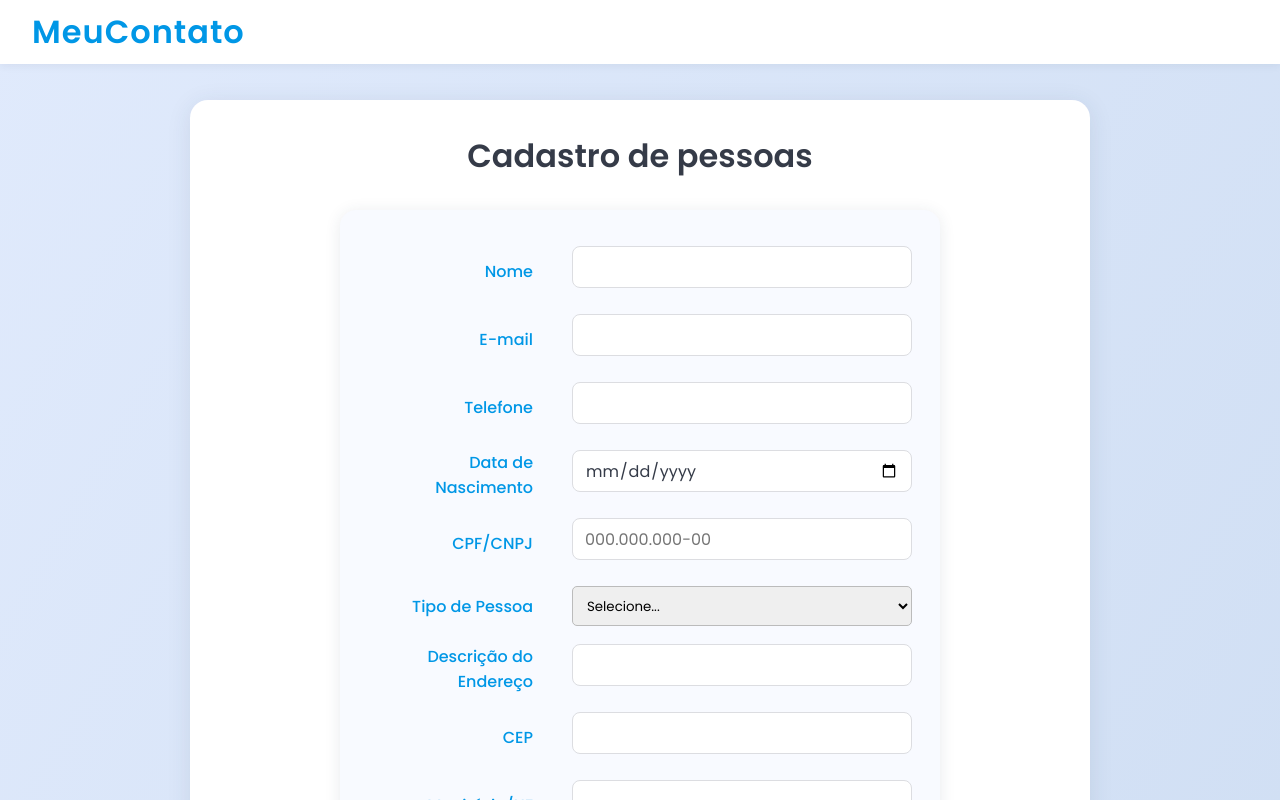
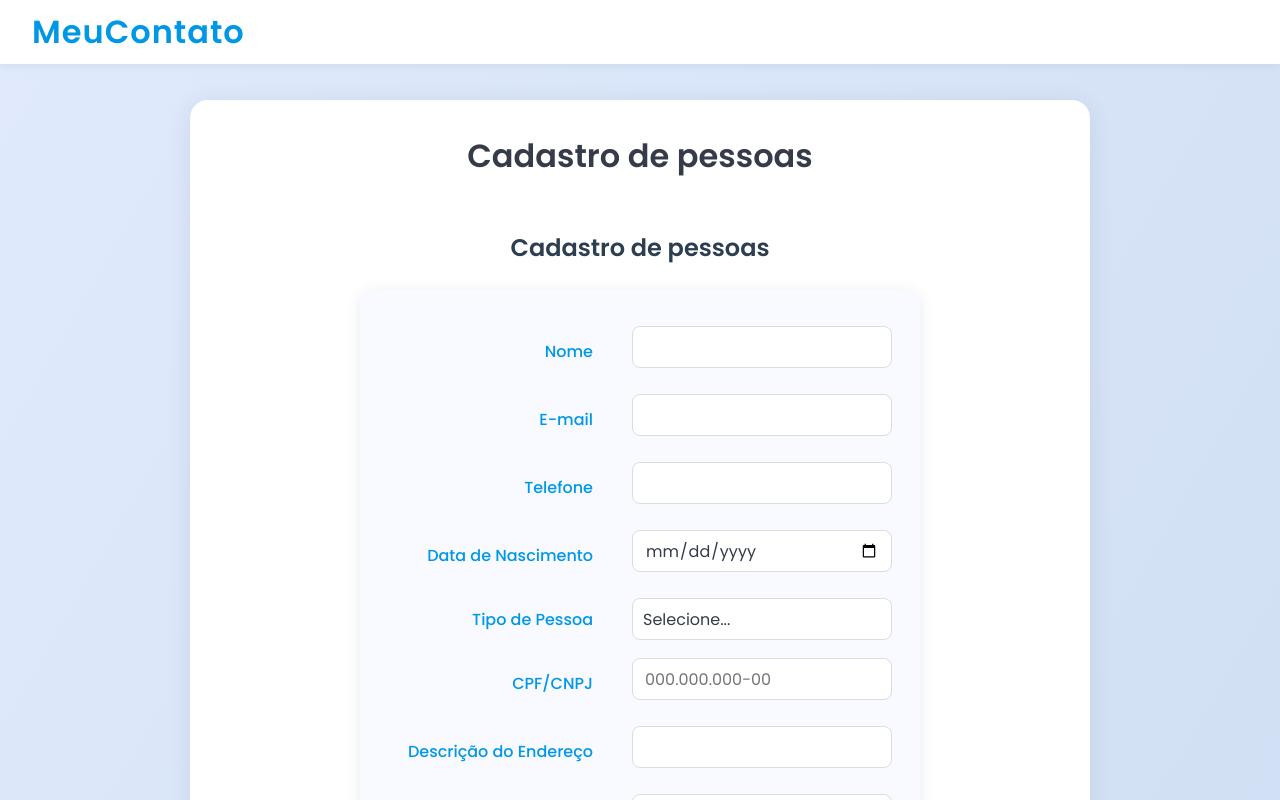
Before and after one commit to guilhermemorigi/MeuContato, a React (Create React App) app in the folder frontend/: page / in a window 1280 px wide. Both pictures are taken after a click on the button "Novo Usuário". Shown: the top 800 px of the page. Built offline with nearby package versions, Linux system fonts and the light colour scheme; no server answers.

Commit message:
ajusta form, fé que agora vai

```diff
--- a/frontend/src/components/Form.js
+++ b/frontend/src/components/Form.js
@@ -4,17 +4,37 @@ import axios from "axios";
 import styled from "styled-components";
 import { toast } from "react-toastify";
 
+// --- Styled Components ---
+
+const Title = styled.h2`
+    text-align: center;
+    margin-bottom: 25px;
+    color: #2c3e50;
+    font-size: 1.5rem;
+    font-weight: 700;
+`;
+
+const FormWrapper = styled.div`
+    /* Container para centralizar o formulário e o título */
+    width: 100%;
+    max-width: 600px;
+    margin: 0 auto;
+    padding: 20px;
+`;
+
 const FormContainer = styled.form`
     display: grid;
-  grid-template-columns: 180px 1fr;
+    /* Rótulo (1ª coluna, largura fixa) | Input (2ª coluna, restante do espaço) */
+    /* Ajustei a largura para 220px para acomodar "Data de Nascimento" e "Descrição do Endereço" */
+    grid-template-columns: 220px 1fr;
     gap: 18px 24px;
     background: #f8faff;
     padding: 36px 28px 28px 28px;
     box-shadow: 0 2px 16px rgba(44, 62, 80, 0.1);
     border-radius: 16px;
     width: 100%;
-  max-width: 600px;
-  margin: 0 auto 18px auto;
+    /* Removido max-width e margin, pois estão no FormWrapper */
+    margin-bottom: 18px;
 `;
 
 const Input = styled.input`
@@ -35,30 +55,50 @@ const Input = styled.input`
     }
 `;
 
+const Select = styled.select`
+    width: 100%;
+    padding: 0 10px;
+    border: 1.5px solid #dcdde1;
+    border-radius: 8px;
+    height: 42px;
+    box-sizing: border-box;
+    background: #fff;
+    font-size: 1rem;
+    color: #353b48;
+    appearance: none; /* Remove seta padrão em alguns browsers */
+    cursor: pointer;
+    transition: border 0.2s;
+`;
+
 const Label = styled.label`
     font-size: 1rem;
     font-weight: 500;
     color: #0097e6;
     text-align: right;
     padding-right: 15px;
-  align-self: center;
+    align-self: center; /* Alinha o texto verticalmente ao centro do input */
 `;
 
 const ButtonArea = styled.div`
-  display: grid;
-  grid-template-columns: repeat(auto-fit, minmax(200px, 1fr));
+    /* Garante que esta div ocupe as duas colunas */
+    grid-column: 1 / -1;
+    display: flex; /* Mudado para flex para melhor controle de espaçamento e alinhamento */
+    justify-content: space-around;
     gap: 18px;
-  grid-column: 1 / -1;
     margin-top: 18px;
 `;
 
 const Button = styled.button`
-  width: 100%;
+    flex: 1; /* Ocupa o espaço disponível igualmente */
+    max-width: 200px;
     padding: 12px 0;
     cursor: pointer;
     border-radius: 8px;
     border: none;
-  background: linear-gradient(90deg, #0097e6 60%, #00b894 100%);
+    background: ${({ primary }) =>
+        primary
+        ? 'linear-gradient(90deg, #0097e6 60%, #00b894 100%)'
+        : '#888'};
     color: #fff;
     font-size: 1rem;
     font-weight: 600;
@@ -66,43 +106,41 @@ const Button = styled.button`
     box-shadow: 0 1px 4px rgba(44, 62, 80, 0.07);
     transition: background 0.3s, transform 0.2s;
     &:hover {
-    background: linear-gradient(90deg, #40739e 60%, #00b894 100%);
-    transform: translateY(-1px) scale(1.04);
+        background: ${({ primary }) =>
+            primary
+            ? 'linear-gradient(90deg, #40739e 60%, #00b894 100%)'
+            : '#666'};
+        transform: translateY(-1px) scale(1.02);
     }
 `;
+
+// --- Componente Principal ---
 
 const Form = ({ getUsers, onEdit, setOnEdit, onBack }) => {
     const [formData, setFormData] = useState({});
     const [cpfCnpjLabel, setCpfCnpjLabel] = useState("CPF/CNPJ");
-  // Atualiza label e limpa campo ao trocar tipo de pessoa
+
+    // Lógica para atualizar label de CPF/CNPJ
     useEffect(() => {
         if (formData.tipo_pessoa === "Física") {
             setCpfCnpjLabel("CPF");
-      setFormData((prev) => ({
-        ...prev,
-        cpf: prev.cpf ? prev.cpf.replace(/\D/g, "").slice(0, 11) : "",
-      }));
         } else if (formData.tipo_pessoa === "Jurídica") {
             setCpfCnpjLabel("CNPJ");
-      setFormData((prev) => ({
-        ...prev,
-        cpf: prev.cpf ? prev.cpf.replace(/\D/g, "").slice(0, 14) : "",
-      }));
         } else {
             setCpfCnpjLabel("CPF/CNPJ");
         }
     }, [formData.tipo_pessoa]);
 
+    // Lógica para carregar dados de edição
     useEffect(() => {
         if (onEdit) {
             const editData = { ...onEdit };
             if (editData.data_nascimento) {
-        // Se vier no formato dd/MM/yyyy, converte para yyyy-MM-dd
+                // Conversão de data para formato yyyy-MM-dd
                 if (/^\d{2}\/\d{2}\/\d{4}$/.test(editData.data_nascimento)) {
                     const [dia, mes, ano] = editData.data_nascimento.split("/");
                     editData.data_nascimento = `${ano}-${mes}-${dia}`;
                 } else {
-          // Se já for ISO ou Date, mantém o tratamento anterior
                     const date = new Date(editData.data_nascimento);
                     if (!isNaN(date)) {
                         editData.data_nascimento = date.toISOString().slice(0, 10);
@@ -113,109 +151,87 @@ const Form = ({ getUsers, onEdit, setOnEdit, onBack }) => {
         }
     }, [onEdit]);
 
-  // Função para formatar telefone brasileiro (com DDD)
+    // Formatadores
     const formatPhone = (value) => {
-    // Remove tudo que não for dígito
-    value = value.replace(/\D/g, "");
-    // Formato (99) 99999-9999 ou (99) 9999-9999
-    if (value.length > 11) value = value.slice(0, 11);
-    if (value.length > 10) {
-      value = value.replace(/(\d{2})(\d{5})(\d{4})/, "($1) $2-$3");
-    } else if (value.length > 6) {
-      value = value.replace(/(\d{2})(\d{4,5})(\d{0,4})/, "($1) $2-$3");
-    } else if (value.length > 2) {
-      value = value.replace(/(\d{2})(\d{0,5})/, "($1) $2");
-    } else {
-      value = value.replace(/(\d{0,2})/, "($1");
-    }
-    return value;
+        value = value.replace(/\D/g, "").slice(0, 11);
+        if (value.length > 10) return value.replace(/(\d{2})(\d{5})(\d{4})/, "($1) $2-$3");
+        if (value.length > 6) return value.replace(/(\d{2})(\d{4,5})(\d{0,4})/, "($1) $2-$3");
+        if (value.length > 2) return value.replace(/(\d{2})(\d{0,5})/, "($1) $2");
+        return value.replace(/(\d{0,2})/, "($1");
     };
 
-  const handleChange = (e) => {
-    const { name, value } = e.target;
-    if (name === "fone") {
-      setFormData({ ...formData, [name]: formatPhone(value) });
+    const formatCpfCnpj = (value, type) => {
+        value = value.replace(/\D/g, "");
+        if (type === "Jurídica") {
+            value = value.slice(0, 14);
+            value = value.replace(/(\d{2})(\d)/, "$1.$2");
+            value = value.replace(/(\d{5})(\d)/, "$1.$2");
+            value = value.replace(/(\d{8})(\d)/, "$1/$2");
+            value = value.replace(/(\d{12})(\d{1,2})$/, "$1-$2");
+            return value;
         } else {
-      setFormData({ ...formData, [name]: value });
+            value = value.slice(0, 11);
+            value = value.replace(/(\d{3})(\d)/, "$1.$2");
+            value = value.replace(/(\d{6})(\d)/, "$1.$2");
+            value = value.replace(/(\d{9})(\d{1,2})$/, "$1-$2");
+            return value;
         }
     };
 
-  const handleCpfCnpjChange = (e) => {
-    let value = e.target.value.replace(/\D/g, "");
-    if (formData.tipo_pessoa === "Jurídica") {
-      // Formata como CNPJ: 00.000.000/0000-00
-      value = value.replace(/(\d{2})(\d)/, "$1.$2");
-      value = value.replace(/(\d{3})(\d)/, "$1.$2");
-      value = value.replace(/(\d{3})(\d)/, "$1/$2");
-      value = value.replace(/(\d{4})(\d{1,2})$/, "$1-$2");
-      if (value.length > 18) value = value.slice(0, 18);
-    } else {
-      // Formata como CPF: 000.000.000-00
-      value = value.replace(/(\d{3})(\d)/, "$1.$2");
-      value = value.replace(/(\d{3})(\d)/, "$1.$2");
-      value = value.replace(/(\d{3})(\d{1,2})$/, "$1-$2");
-      if (value.length > 14) value = value.slice(0, 14);
-    }
-    setFormData({ ...formData, cpf: value });
+    const formatCep = (value) => {
+        value = value.replace(/\D/g, "").slice(0, 8);
+        return value.replace(/^(\d{5})(\d)/, "$1-$2");
     };
 
-  const handleCepChange = (e) => {
-    let value = e.target.value;
-    // Remove tudo que não for dígito
-    value = value.replace(/\D/g, "");
-    // Adiciona a formatação #####-###
-    value = value.replace(/^(\d{5})(\d)/, "$1-$2");
-    // Limita o tamanho máximo
-    if (value.length > 9) {
-      value = value.slice(0, 9);
+    // Handlers
+    const handleChange = (e) => {
+        const { name, value } = e.target;
+        let newValue = value;
+
+        if (name === "fone") {
+            newValue = formatPhone(value);
+        } else if (name === "cep") {
+            newValue = formatCep(value);
+        } else if (name === "cpf") {
+            newValue = formatCpfCnpj(value, formData.tipo_pessoa);
         }
-    setFormData({ ...formData, cep: value });
+
+        setFormData({ ...formData, [name]: newValue });
+    };
+
+    const handleTipoPessoaChange = (e) => {
+        const { value } = e.target;
+        // Limpa o CPF/CNPJ e redefine o label ao trocar o tipo de pessoa
+        setFormData({ ...formData, tipo_pessoa: value, cpf: "" });
     };
 
     const handleSubmit = async (e) => {
         e.preventDefault();
 
         const requiredFields = [
-      "nome",
-      "email",
-      "fone",
-      "data_nascimento",
-      "cpf",
-      "tipo_pessoa",
-      "endereco",
-      "cep",
-      "municipio",
-      "rua",
-      "numero",
-      "bairro",
+            "nome", "email", "fone", "data_nascimento", "cpf", "tipo_pessoa",
+            "endereco", "cep", "municipio", "rua", "numero", "bairro",
         ];
 
         for (let field of requiredFields) {
-      if (!formData[field]) {
+            if (!formData[field] || formData[field].trim() === "") {
                 return toast.warn("Preencha todos os campos!");
             }
         }
 
         try {
-      if (onEdit && onEdit.id) {
-        const { data } = await axios.put(
-          `https://meucontato.onrender.com/${onEdit.id}`,
-          formData,
-          { headers: { "Content-Type": "application/json" } }
-        );
+            const url = onEdit && onEdit.id
+                ? `https://meucontato.onrender.com/${onEdit.id}`
+                : "https://meucontato.onrender.com";
+
+            const method = onEdit && onEdit.id ? axios.put : axios.post;
+
+            const { data } = await method(url, formData, {
+                headers: { "Content-Type": "application/json" },
+            });
+
             toast.success(data);
-      } else {
-        const { data } = await axios.post(
-          "https://meucontato.onrender.com",
-          formData,
-          {
-            headers: { "Content-Type": "application/json" },
-          }
-        );
-        toast.success(data);
-      }
-
-      setFormData({}); // Limpa o formulário após o sucesso
+            setFormData({});
             setOnEdit(null);
             getUsers();
         } catch (err) {
@@ -224,76 +240,76 @@ const Form = ({ getUsers, onEdit, setOnEdit, onBack }) => {
     };
 
     return (
+        <FormWrapper>
+            <Title>Cadastro de pessoas</Title>
             <FormContainer onSubmit={handleSubmit}>
-      {/* Cada linha do grid: label + input/select */}
+                {/* 1. Nome */}
                 <Label htmlFor="nome">Nome</Label>
                 <Input name="nome" id="nome" maxLength="100" value={formData.nome || ""} onChange={handleChange} />
 
+                {/* 2. E-mail */}
                 <Label htmlFor="email">E-mail</Label>
                 <Input name="email" id="email" type="email" maxLength="100" value={formData.email || ""} onChange={handleChange} />
 
+                {/* 3. Telefone */}
                 <Label htmlFor="fone">Telefone</Label>
                 <Input name="fone" id="fone" maxLength="15" value={formData.fone || ""} onChange={handleChange} />
 
+                {/* 4. Data de Nascimento */}
                 <Label htmlFor="data_nascimento">Data de Nascimento</Label>
                 <Input name="data_nascimento" id="data_nascimento" type="date" value={formData.data_nascimento || ""} onChange={handleChange} />
 
+                {/* 5. Tipo de Pessoa */}
+                <Label htmlFor="tipo_pessoa">Tipo de Pessoa</Label>
+                <Select name="tipo_pessoa" id="tipo_pessoa" value={formData.tipo_pessoa || ""} onChange={handleTipoPessoaChange}>
+                    <option value="">Selecione...</option>
+                    <option value="Física">Física</option>
+                    <option value="Jurídica">Jurídica</option>
+                </Select>
+
+                {/* 6. CPF/CNPJ (Depende do Tipo de Pessoa) */}
                 <Label htmlFor="cpf">{cpfCnpjLabel}</Label>
                 <Input
                     name="cpf"
                     id="cpf"
                     value={formData.cpf || ""}
-        onChange={handleCpfCnpjChange}
+                    onChange={handleChange}
                     placeholder={cpfCnpjLabel === "CNPJ" ? "00.000.000/0000-00" : "000.000.000-00"}
                     maxLength={cpfCnpjLabel === "CNPJ" ? 18 : 14}
+                    disabled={!formData.tipo_pessoa} /* Desabilita se o Tipo de Pessoa não for selecionado */
                 />
 
-      <Label htmlFor="tipo_pessoa">Tipo de Pessoa</Label>
-      <select
-        name="tipo_pessoa"
-        id="tipo_pessoa"
-        value={formData.tipo_pessoa || ""}
-        onChange={handleChange}
-        style={{
-          width: "100%",
-          padding: "0 10px",
-          border: "1px solid #bbb",
-          borderRadius: "5px",
-          height: "40px",
-          boxSizing: "border-box",
-        }}
-      >
-        <option value="">Selecione...</option>
-        <option value="Física">Física</option>
-        <option value="Jurídica">Jurídica</option>
-      </select>
-
+                {/* 7. Descrição do Endereço */}
                 <Label htmlFor="endereco">Descrição do Endereço</Label>
                 <Input name="endereco" id="endereco" maxLength="100" value={formData.endereco || ""} onChange={handleChange} />
 
+                {/* 8. CEP */}
                 <Label htmlFor="cep">CEP</Label>
-      <Input name="cep" id="cep" value={formData.cep || ""} onChange={handleCepChange} />
+                <Input name="cep" id="cep" maxLength="10" value={formData.cep || ""} onChange={handleChange} />
 
+                {/* 9. Município/UF */}
                 <Label htmlFor="municipio">Município/UF</Label>
                 <Input name="municipio" id="municipio" maxLength="100" value={formData.municipio || ""} onChange={handleChange} />
 
+                {/* 10. Rua */}
                 <Label htmlFor="rua">Rua</Label>
                 <Input name="rua" id="rua" maxLength="100" value={formData.rua || ""} onChange={handleChange} />
 
+                {/* 11. Número */}
                 <Label htmlFor="numero">Número</Label>
                 <Input name="numero" id="numero" maxLength="10" value={formData.numero || ""} onChange={handleChange} />
 
+                {/* 12. Bairro */}
                 <Label htmlFor="bairro">Bairro</Label>
                 <Input name="bairro" id="bairro" maxLength="100" value={formData.bairro || ""} onChange={handleChange} />
 
                 {/* Botões ocupam as duas colunas */}
-      <ButtonArea style={{ gridColumn: "1 / -1" }}>
-        <Button type="submit">SALVAR</Button>
-        <Button type="button" style={{ backgroundColor: "#888" }} onClick={onBack}>
-          VOLTAR
-        </Button>
+                <ButtonArea>
+                    <Button type="submit" primary>SALVAR</Button>
+                    <Button type="button" onClick={onBack}>VOLTAR</Button>
                 </ButtonArea>
             </FormContainer>
+        </FormWrapper>
     );
 };
 
```
Lines whose indentation alone changed are shown as unchanged.
